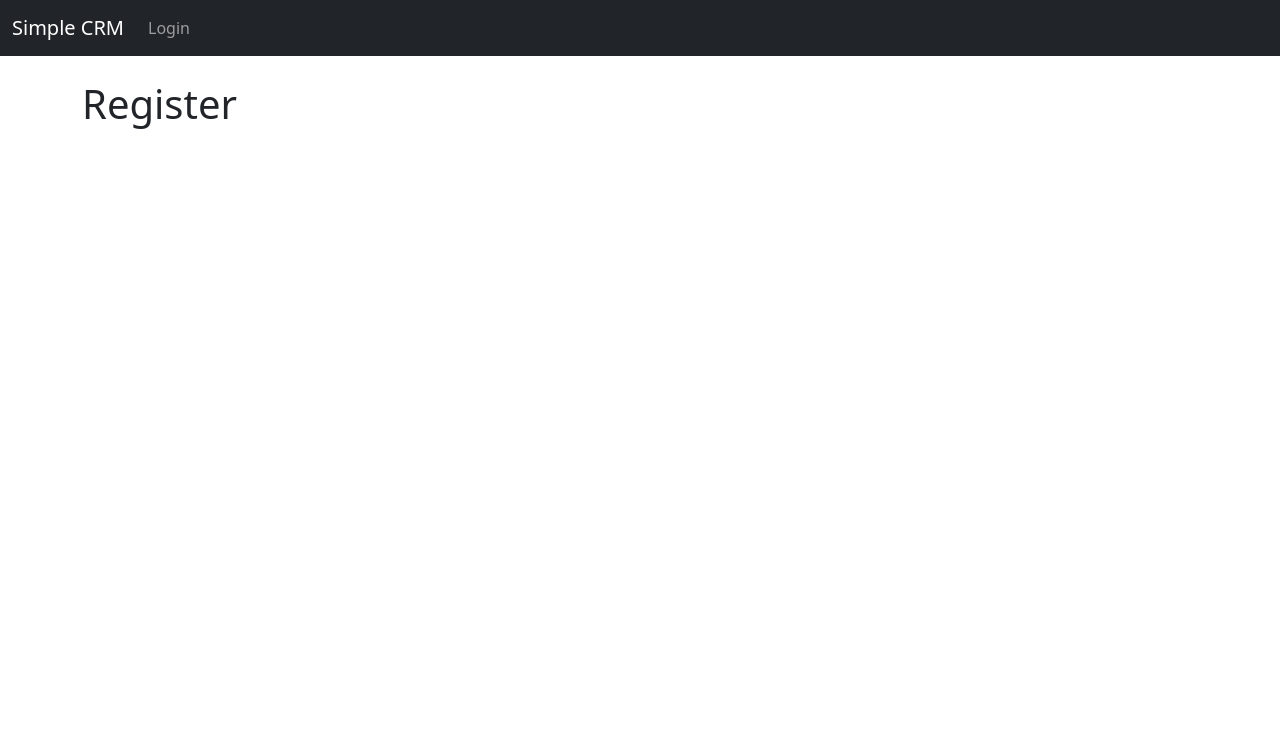
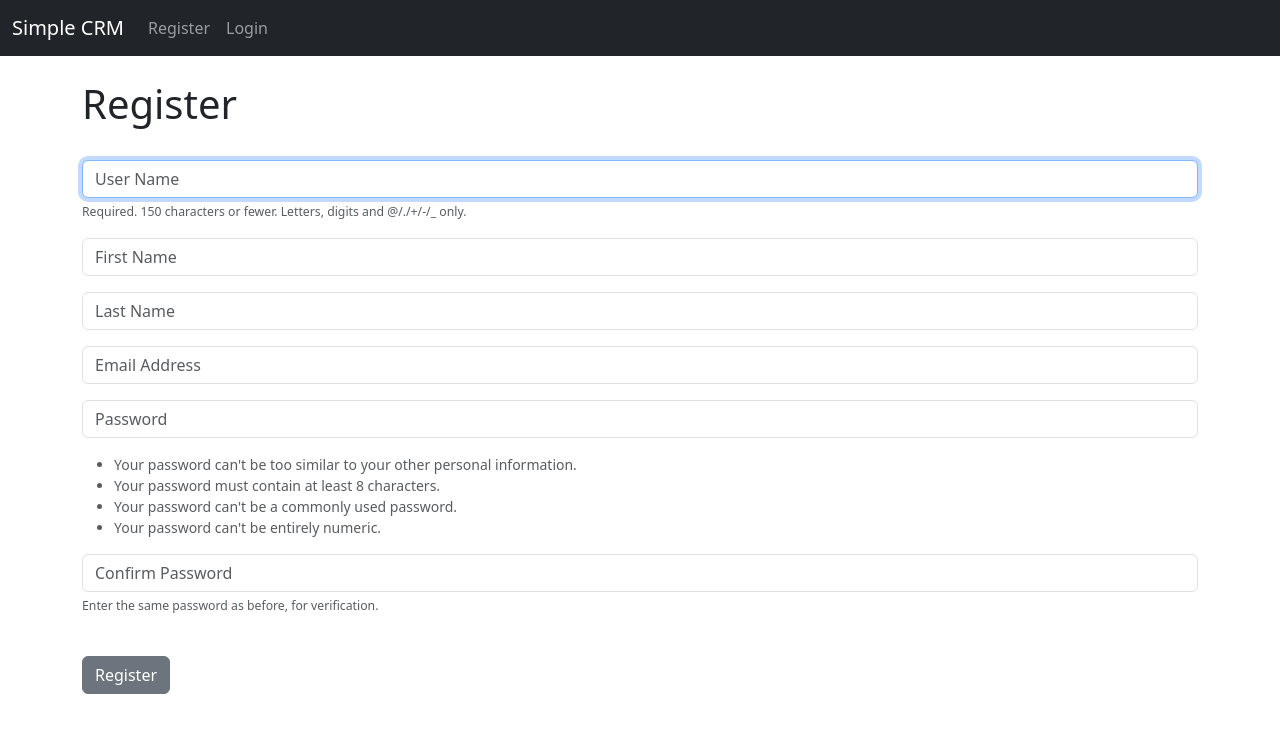
Before and after one commit to abcd5251/Simple-CRM-System, a Django app: page /register/ in a window 1280 px wide. Shown: the top 733 px of the page. Run offline with Django 4.2, Linux system fonts and the light colour scheme.

Commit message:
add register

```diff
--- /dev/null
+++ b/website/forms.py
@@ -0,0 +1,30 @@
+from django.contrib.auth.forms import UserCreationForm
+from django.contrib.auth.models import User
+from django import forms
+
+class SignUpForm(UserCreationForm):
+    email = forms.EmailField(label = "", widget = forms.TextInput(attrs = {'class' : 'form-control', 'placeholder' : 'Email Address'}))
+    first_name = forms.CharField(label = "", max_length = 50, widget = forms.TextInput(attrs = {'class' : 'form-control', 'placeholder' : 'First Name'}))
+    last_name = forms.CharField(label = "", max_length = 50, widget = forms.TextInput(attrs = {'class' : 'form-control', 'placeholder' : 'Last Name'}))
+
+    class Meta:
+        model = User
+        fields = ('username', 'first_name', 'last_name', 'email', 'password1', 'password2')
+
+    def __init__(self, *args, **kwargs):
+        super(SignUpForm, self).__init__(*args, **kwargs)
+
+        self.fields['username'].widget.attrs['class'] = 'form-control'
+        self.fields['username'].widget.attrs['placeholder'] = 'User Name'
+        self.fields['username'].label = ''
+        self.fields['username'].help_text = '<span class="form-text text-muted"><small>Required. 150 characters or fewer. Letters, digits and @/./+/-/_ only.</small></span>'
+
+        self.fields['password1'].widget.attrs['class'] = 'form-control'
+        self.fields['password1'].widget.attrs['placeholder'] = 'Password'
+        self.fields['password1'].label = ''
+        self.fields['password1'].help_text = '<ul class="form-text text-muted small"><li>Your password can\'t be too similar to your other personal information.</li><li>Your password must contain at least 8 characters.</li><li>Your password can\'t be a commonly used password.</li><li>Your password can\'t be entirely numeric.</li></ul>'
+
+        self.fields['password2'].widget.attrs['class'] = 'form-control'
+        self.fields['password2'].widget.attrs['placeholder'] = 'Confirm Password'
+        self.fields['password2'].label = ''
+        self.fields['password2'].help_text = '<span class="form-text text-muted"><small>Enter the same password as before, for verification.</small></span>'
--- a/website/templates/navbar.html
+++ b/website/templates/navbar.html
@@ -16,6 +16,10 @@
           </li>
           {% else %}
           <li class="nav-item">
+            <a class="nav-link" href = "{% url 'register' %}">
+              Register</a>
+          </li>
+          <li class="nav-item">
             <a class="nav-link" href = "{% url 'home' %}">
               Login</a>
           </li>
--- a/website/templates/register.html
+++ b/website/templates/register.html
@@ -2,8 +2,31 @@
 
 {% block content %}
 
+<div class = "col-md-6 offset-md-3"></div>
 <h1> Register </h1>
+<br/>
 
+<form method = "POST" action = "">
+    {% csrf_token %}
 
+    {% if form.errors %}
+			<div class="alert alert-warning alert-dismissible fade show" role="alert">
+			  Your Form Has Errors
+			  {% for field in form %}
+			  	{% if field.errors %}
+			  		{{ field.errors }}
+			  	{% endif %}
+			  {% endfor %}
+			  <button type="button" class="btn-close" data-bs-dismiss="alert" aria-label="Close"></button>
+			</div>
+		{% endif %}
+
+	{{ form.as_p }}
+
+    <br/>
+        <button type="submit" class="btn btn-secondary">Register</button>
+    </form>
+
+</div>
 
 {% endblock %}
--- a/website/views.py
+++ b/website/views.py
@@ -1,7 +1,7 @@
 from django.shortcuts import render, redirect
 from django.contrib.auth import authenticate, login, logout # for login system
 from django.contrib import messages
-
+from .forms import SignUpForm
 
 # Create your views here.
 
@@ -36,4 +36,21 @@ def logout_user(request):
 
 
 def register_user(request):
-    return render(request, 'register.html', {})
+    if request.method == 'POST':
+        form = SignUpForm(request.POST)
+        if form.is_valid():
+            form.save()
+
+            # Authenticate and login
+            username = form.cleaned_data['username']
+            password = form.cleaned_data['password1']
+            user = authenticate(username = username, password = password)
+            login(request, user)
+            messages.success(request, "You have successfully register !!!")
+            return redirect('home')
+
+    else:
+        form = SignUpForm() # just going to the page and not fillout the form yet
+        return render(request, 'register.html', {'form' : form}) # pass the form(SignUpForm) to the page
+
+    return render(request, 'register.html', {'form' : form})
```
Also changed, not shown: website/templates/home.html (+3 -4 lines).
